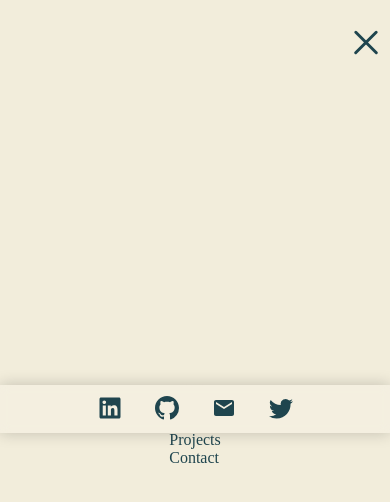
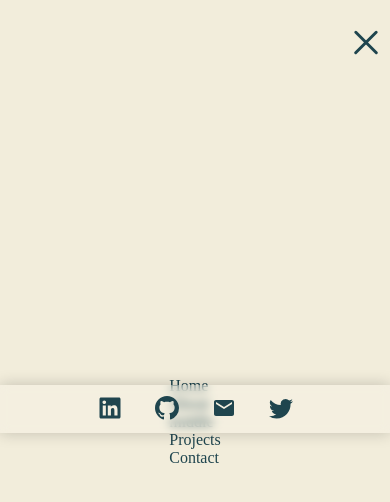
Before and after one commit to SamanAtashi/Portfolio-V.1, a React (Create React App) app: page / in a window 390 px wide. Both pictures are taken after a click on the element 358 px from the left and 40 px from the top of the page. Shown: the top 502 px of the page. Built offline with nearby package versions, Linux system fonts and the light colour scheme.

Commit message:
Add auto closing hamburger

```diff
--- a/src/Components/Navbar/HamburgerList/Hamburger/Hamburger.js
+++ b/src/Components/Navbar/HamburgerList/Hamburger/Hamburger.js
@@ -14,7 +14,6 @@
 				show: store.getState().show,
 			},
 		});
-		console.log(show);
 	};
 
 	return (
--- a/src/Components/Navbar/HamburgerList/List/List.js
+++ b/src/Components/Navbar/HamburgerList/List/List.js
@@ -2,7 +2,8 @@
 // import styled from 'styled-components';
 import classes from './List.module.css';
 import { useSelector } from 'react-redux';
-
+import store from '../../../../Store/store';
+import { SHOW } from '../../../../Store/portfolio';
 import { HashLink } from 'react-router-hash-link';
 
 // const UL = styled.ul`
@@ -31,29 +32,64 @@
 
 const List = (props) => {
 	const show = useSelector((state) => state.show);
+
+	const clickedHandler = () => {
+		store.dispatch({
+			type: SHOW,
+			payload: {
+				show: store.getState().show,
+			},
+		});
+		console.log(show);
+	};
+
 	return (
 		<ul
 			className={`${classes.list} ${
 				show ? classes.listYes : classes.listNo
 			}`}
 		>
-			<li className={classes.list_item}>
-				<HashLink smooth to="/">
+			<li className={classes.list_item} onClick={clickedHandler}>
+				<HashLink smooth to="/" className={classes.link_item}>
 					Home
 				</HashLink>
 			</li>
-			<li className={classes.list_item}>
-				<HashLink smooth to="/About">
+			<li className={classes.list_item} onClick={clickedHandler}>
+				<HashLink
+					smooth
+					to="/About"
+					className={classes.link_item}
+				>
 					About
 				</HashLink>
 			</li>
-			<li className={classes.list_item}>
-				<HashLink smooth to="/About#middle">
+			<li className={classes.list_item} onClick={clickedHandler}>
+				<HashLink
+					smooth
+					to="/About#middle"
+					className={classes.link_item}
+				>
 					middle
 				</HashLink>
 			</li>
-			<li className={classes.list_item}>Projects</li>
-			<li className={classes.list_item}>Contact</li>
+			<li className={classes.list_item} onClick={clickedHandler}>
+				<HashLink
+					smooth
+					to="/Projects"
+					className={classes.link_item}
+				>
+					Projects
+				</HashLink>
+			</li>
+			<li className={classes.list_item} onClick={clickedHandler}>
+				<HashLink
+					smooth
+					to="/Projects"
+					className={classes.link_item}
+				>
+					Contact
+				</HashLink>
+			</li>
 		</ul>
 	);
 };
--- a/src/Components/Navbar/HamburgerList/List/List.module.css
+++ b/src/Components/Navbar/HamburgerList/List/List.module.css
@@ -21,6 +21,9 @@
 .list_item {
 	margin: 0 0.5rem;
 }
+.link_item {
+	color: var(--main-1-color);
+}
 
 @media only screen and (min-width: 768px) {
 	.list {
@@ -33,4 +36,7 @@
 		transform: unset;
 		flex-direction: row;
 	}
+	.link_item {
+		color: var(--main-2-color);
+	}
 }
```
